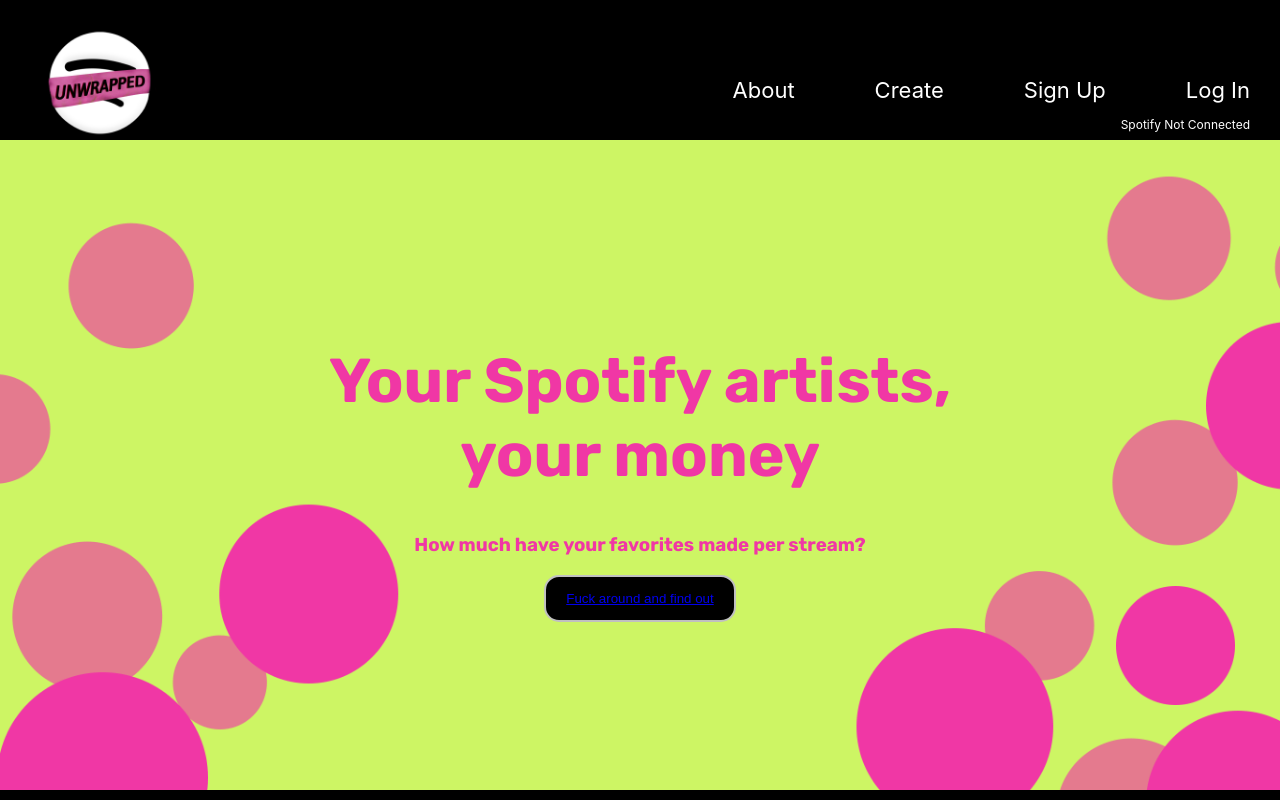
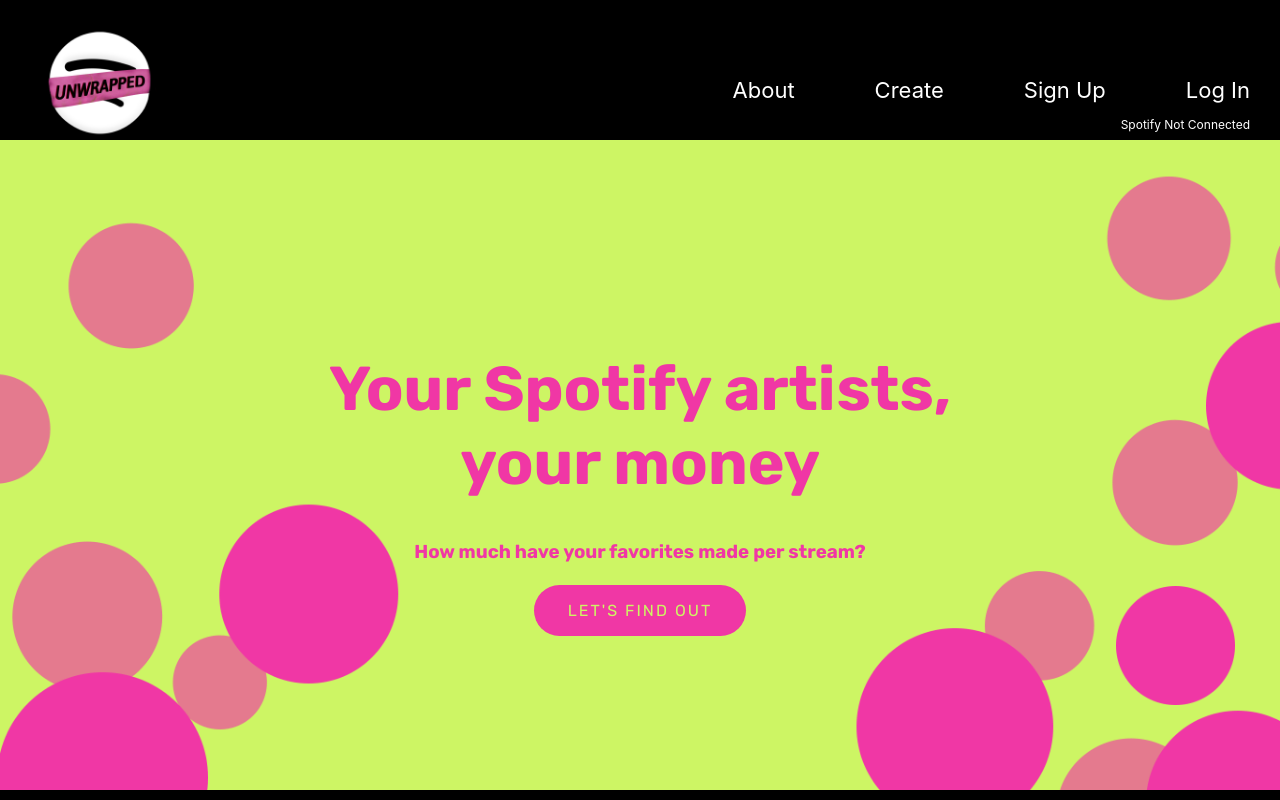
Before and after one commit to yeatsg/final-project, a React (Create React App) app in the folder final-project-frontend/: page / in a window 1280 px wide. Shown: the top 800 px of the page. Built offline with nearby package versions, Linux system fonts and the light colour scheme.

Commit message:
landing pages

```diff
--- a/final-project-frontend/public/index.html
+++ b/final-project-frontend/public/index.html
@@ -24,7 +24,8 @@
       work correctly both with client-side routing and a non-root public URL.
       Learn how to configure a non-root public URL by running `npm run build`.
     -->
-    <title>React App</title>
+    <script src="https://kit.fontawesome.com/63d3b904a4.js" crossorigin="anonymous"></script>
+    <title>Unwrapped | The Spotify App</title>
     <script id="react-dotenv" src="./env.js"></script>
   </head>
   <body>
--- a/final-project-frontend/src/App.css
+++ b/final-project-frontend/src/App.css
@@ -113,10 +113,28 @@
 }
 
 /* Buttons and Links */
+
+.react-link-to-button {
+  color: #cdf564;
+  background-color: #F037A5;
+  padding: 16px 34px;
+  text-align: center;
+  border-radius: 500px;
+  font-size: calc(12px+2vmin);
+  line-height: 1;
+
+  /* Font Special Characteristics */
+  text-decoration: none;
+  font-weight: 400;
+  text-transform: uppercase;
+  letter-spacing: 2px;
+}
+
 button {
   margin: 0 auto;
   margin-bottom: 5px;
-  background-color: black;
+  background-color: inherit;
+  text-decoration: none;
   color: white;
   padding: 15px 20px;
   text-align: center;
--- a/final-project-frontend/src/components/HomePage.js
+++ b/final-project-frontend/src/components/HomePage.js
@@ -38,10 +38,10 @@
         <div class="text-body">
           <h1>Your Spotify artists, your money</h1>
           <h3>How much have your favorites made per stream?</h3>
-
-          <button>
-            <Link to="/create">Fuck around and find out</Link>
-          </button>
+          <br />
+          <Link to="/create" className="react-link-to-button">
+            Let's Find Out
+          </Link>
 
           {/* <div>
           <button onClick={searchTopPlaylist}>Today's Top Tracks</button>
```
